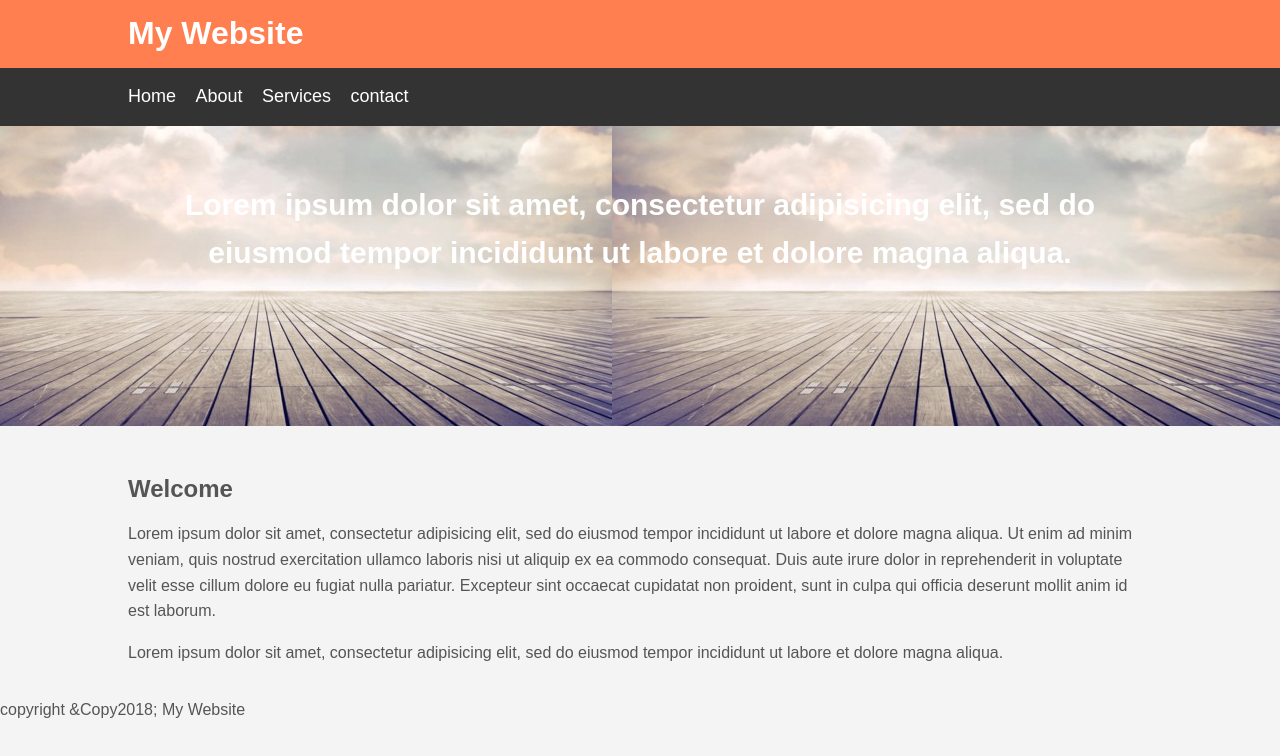
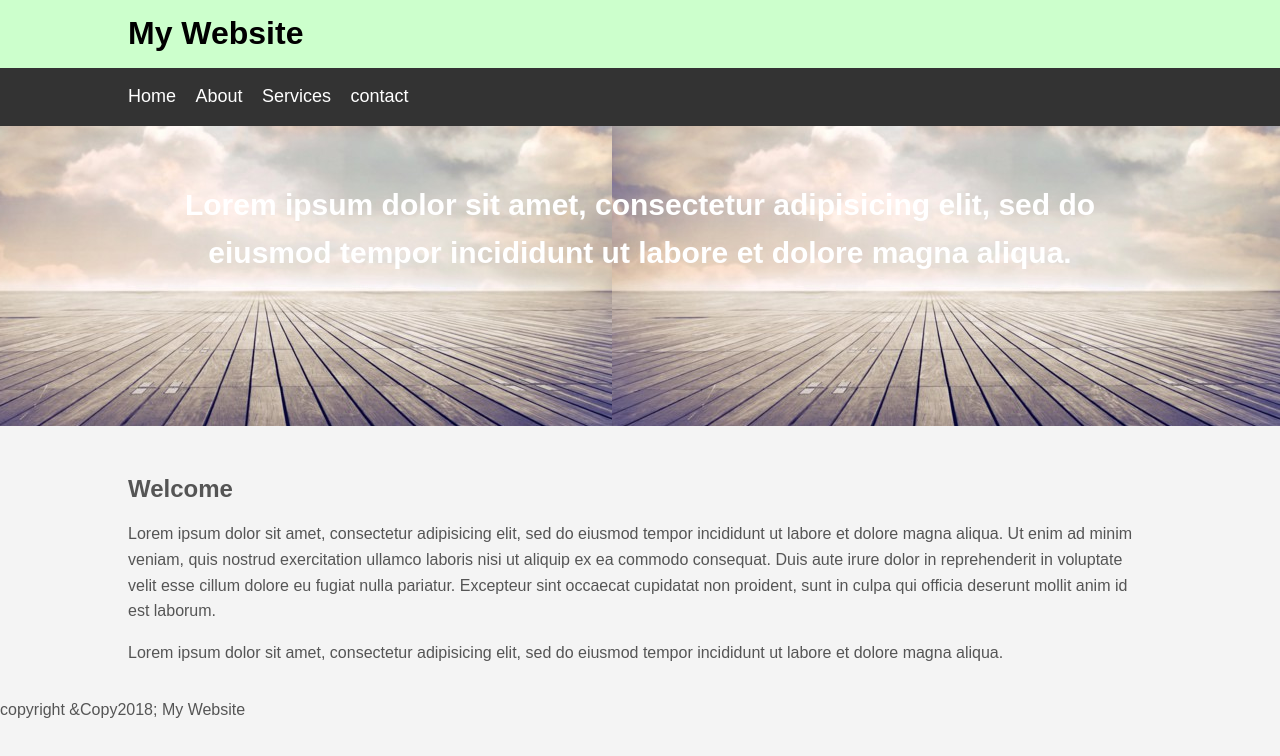
Before and after one commit to JuanTapia/remote-practice2, a plain HTML site: page index.html in a window 1280 px wide. Drawn offline with Linux system fonts and the light colour scheme.

Commit message:
color changes

```diff
--- a/css/style.css
+++ b/css/style.css
@@ -13,8 +13,8 @@ body{
   overflow: hidden;
 }
 #main-header{
-  background-color: coral;
-  color: #fff;
+  background-color: #ccffcc;
+  color: #000;
 }
 #navbar{
   background-color: #333;
```
